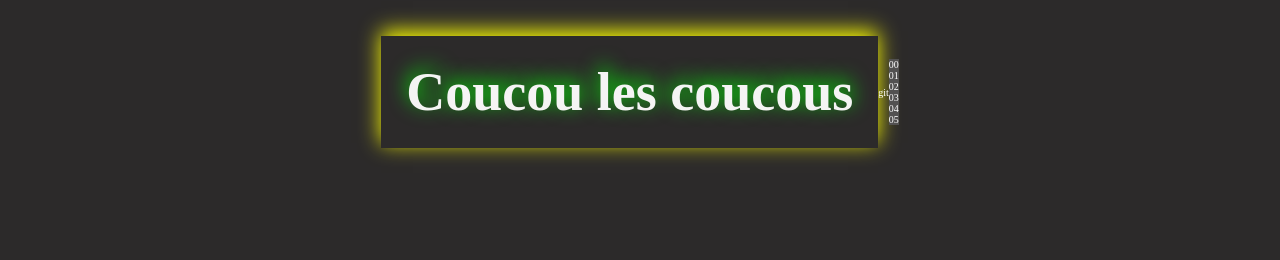
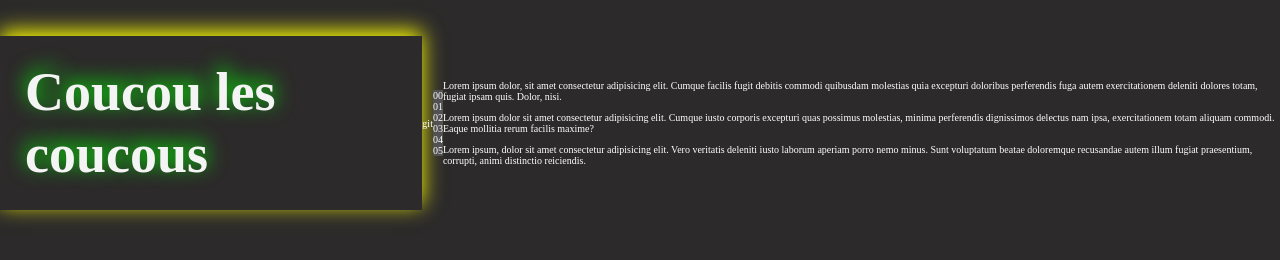
Before and after one commit to xloadx923/Project-1, a plain HTML site: page index.html in a window 1280 px wide. Drawn offline with Linux system fonts and the light colour scheme.

Commit message:
modif on branch for timour

```diff
--- a/index.html
+++ b/index.html
@@ -1,14 +1,16 @@
 <!DOCTYPE html>
 <html lang="en">
+
 <head>
     <meta charset="UTF-8">
     <meta http-equiv="X-UA-Compatible" content="IE=edge">
     <meta name="viewport" content="width=device-width, initial-scale=1.0">
     <title>Coucou les coucous</title>
 </head>
+
 <body>
     <style>
-        :root{
+        :root {
             font-size: 10px;
             --color: rgb(245, 244, 244);
             --background: rgb(44, 42, 42);
@@ -16,7 +18,8 @@
             --yellow: yellow;
             --backContainer: rgb(82, 81, 81);
         }
-        body{
+
+        body {
             margin: 0 0 0 0;
             padding: 0;
             background: var(--background);
@@ -25,24 +28,29 @@
             justify-content: center;
             color: white;
         }
-        h1{
+
+        h1 {
             color: var(--color);
             font-size: 54px;
             text-shadow: 0px -5px 20px var(--lime);
             padding: 25px;
             box-shadow: 0px -5px 20px var(--yellow);
         }
-        .container{
+
+        .container {
             display: grid;
             align-items: center;
             justify-content: center;
             width: cls;
         }
-        .container div{
+
+        .container div {
             background: var(--backContainer);
         }
     </style>
-    <div><h1>Coucou les coucous</h1></div>git
+    <div>
+        <h1>Coucou les coucous</h1>
+    </div>git
     <div class="container">
         <div class="item">00</div>
         <div class="item">01</div>
@@ -51,5 +59,17 @@
         <div class="item">04</div>
         <div class="item">05</div>
     </div>
+    <div>
+        <p>Lorem ipsum dolor, sit amet consectetur adipisicing elit. Cumque facilis fugit debitis commodi quibusdam
+            molestias quia excepturi doloribus perferendis fuga autem exercitationem deleniti dolores totam, fugiat
+            ipsam quis. Dolor, nisi.</p>
+        <p>Lorem ipsum dolor sit amet consectetur adipisicing elit. Cumque iusto corporis excepturi quas possimus
+            molestias, minima perferendis dignissimos delectus nam ipsa, exercitationem totam aliquam commodi. Eaque
+            mollitia rerum facilis maxime?</p>
+        <p>Lorem ipsum, dolor sit amet consectetur adipisicing elit. Vero veritatis deleniti iusto laborum aperiam porro
+            nemo minus. Sunt voluptatum beatae doloremque recusandae autem illum fugiat praesentium, corrupti, animi
+            distinctio reiciendis.</p>
+    </div>
 </body>
+
 </html>
```
